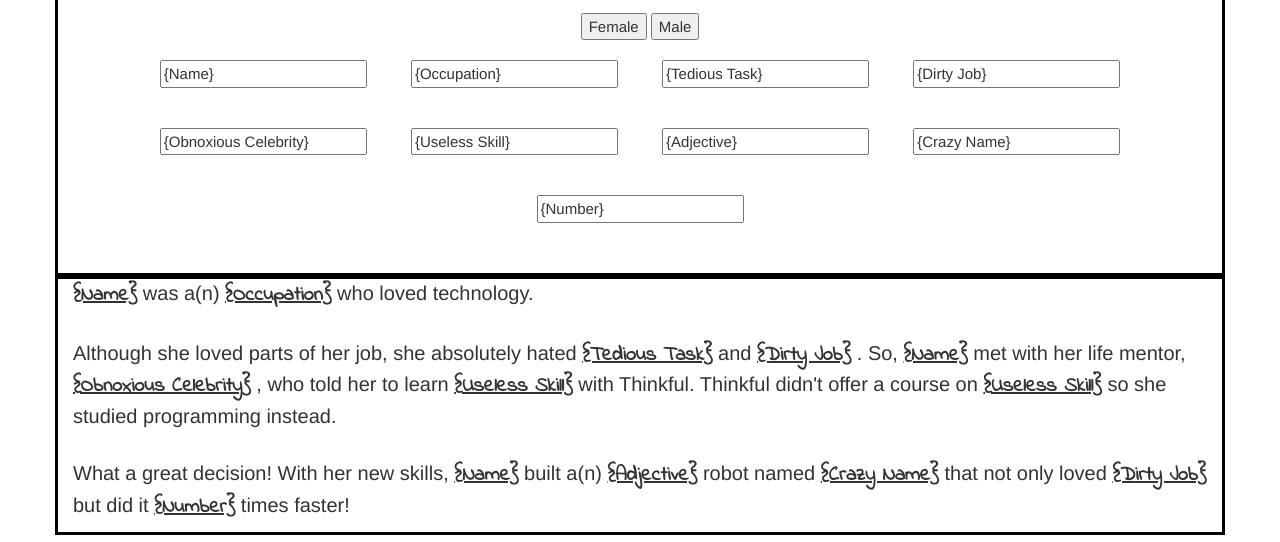
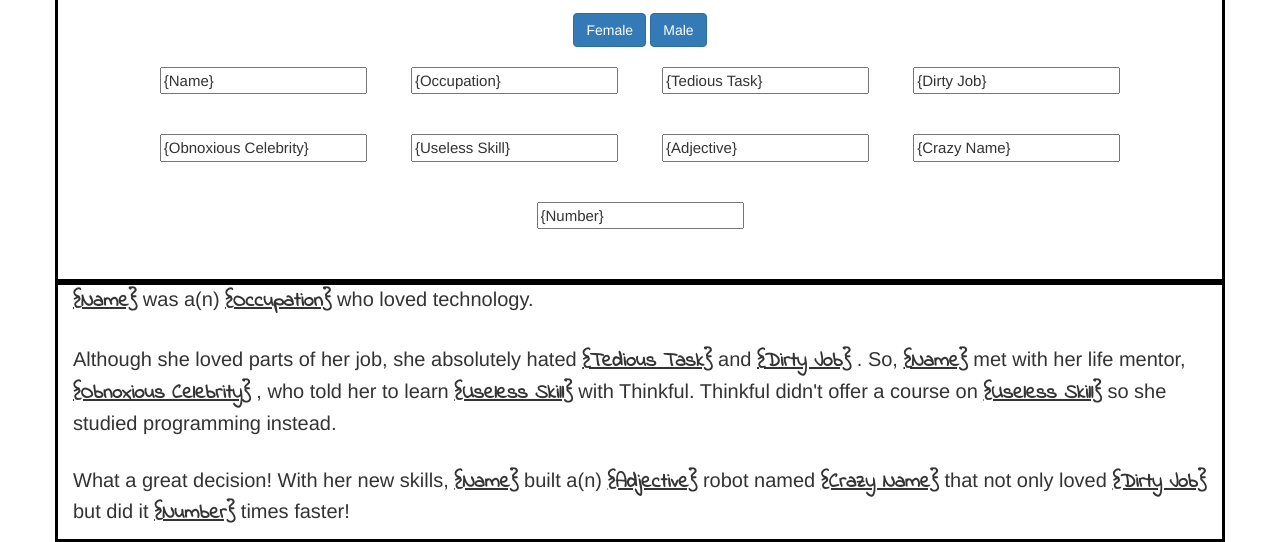
Before and after one commit to misterhamm/madlibs, a plain HTML site: page index.html in a window 1280 px wide. Shown: the part 260-802 px from the top of the page. Drawn offline with nearby package versions, Linux system fonts and the light colour scheme.

Commit message:
added bootstrap button styling and removed "version" test tag

```diff
--- a/index.html
+++ b/index.html
@@ -25,7 +25,6 @@
                        <img src="angularlibslogo.png" />
                    </div>
                    <h1>Automate This!</h1>
-                   <p>App Version = {{ version }}</p>
                </div>
 
             </section>
@@ -37,8 +36,8 @@
             <section class="col-md-12 input">
               <div class="input-container">
                    <div class="center">
-                       <button ng-click="female()">Female</button>
-                       <button ng-click="male()">Male</button>
+                       <button ng-click="female()" class="btn btn-primary">Female</button>
+                       <button ng-click="male()" class="btn btn-primary">Male</button>
                   </div>
                   <div>
                    <input type="text" ng-model="name" placeholder="{{ name }}"/>
```
